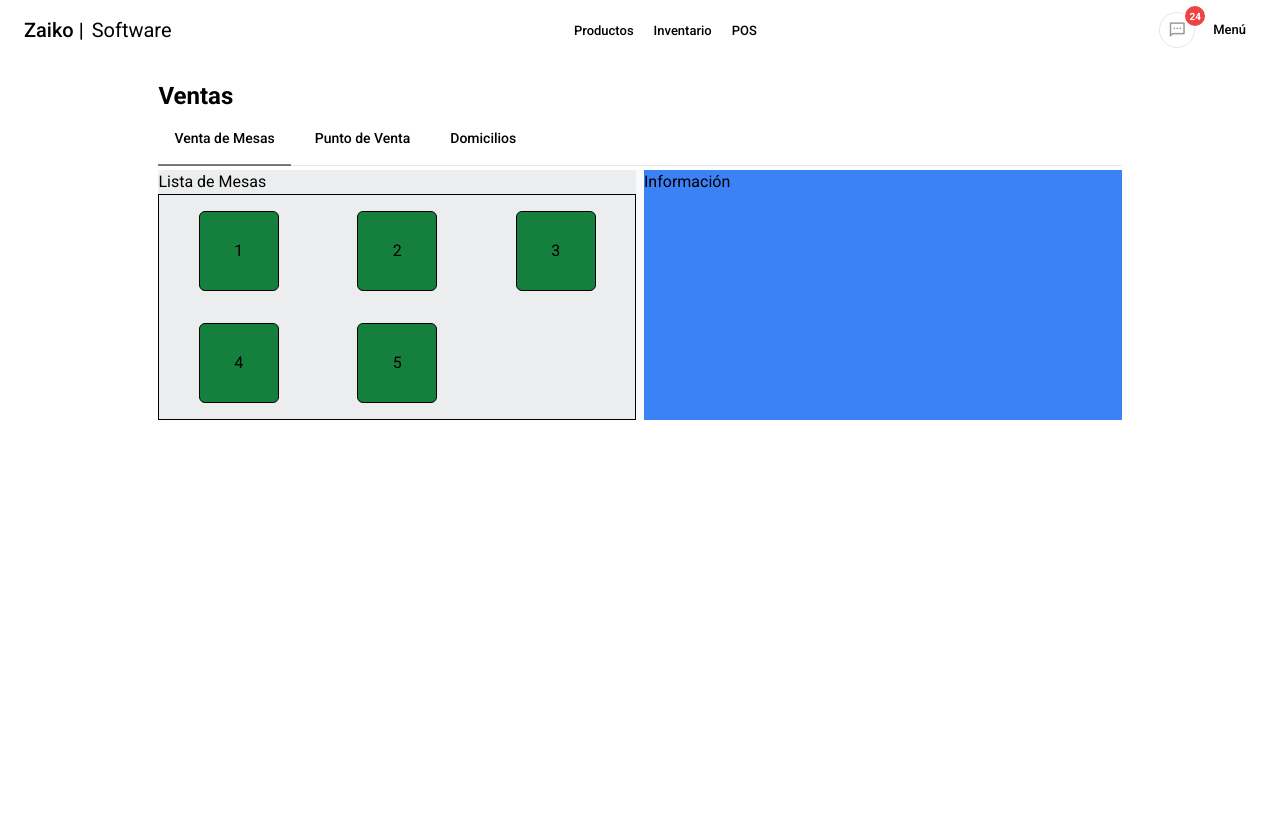
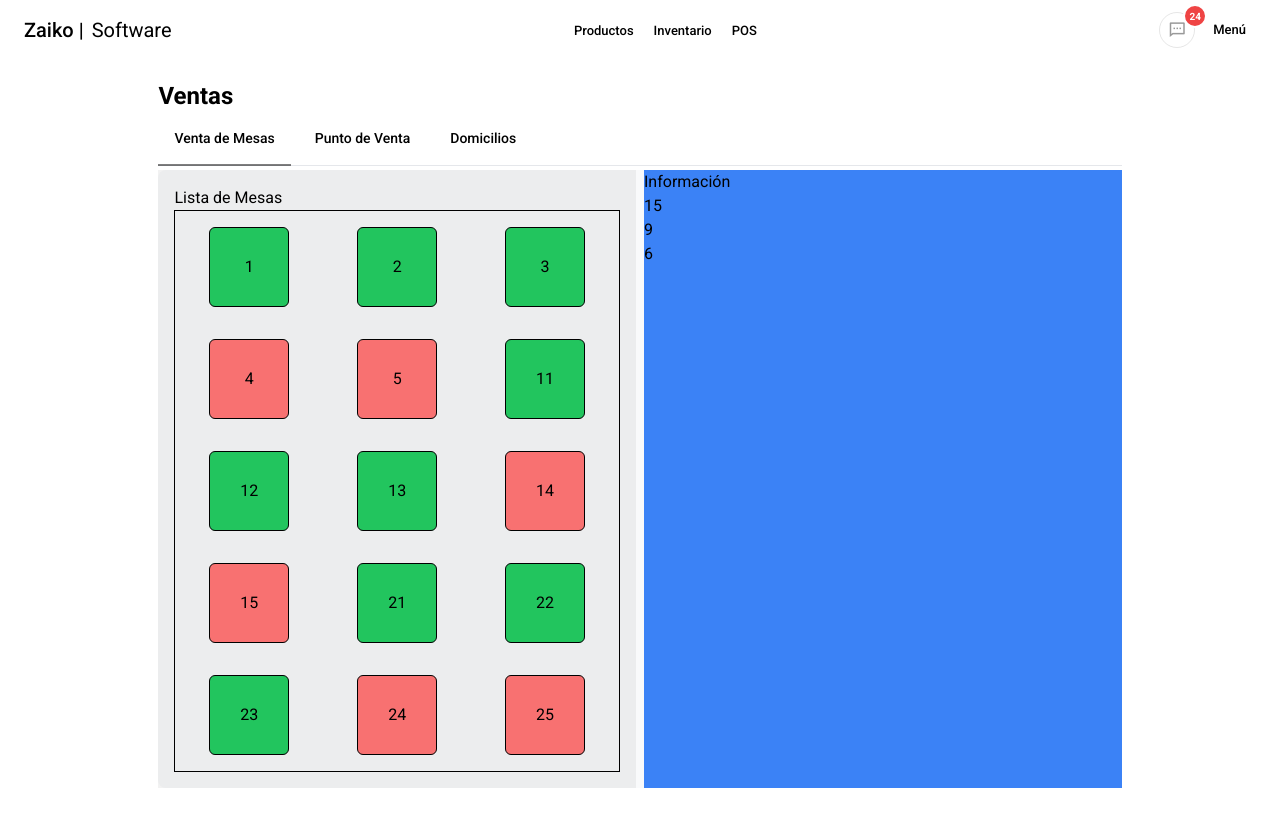
Before and after one commit to dejeloper/zaiko-app, a Next.js app: page /sales in a window 1280 px wide. Shown: the top 826 px of the page. Before the commit the page ends 800 px from the top, so only its background shows below. Built offline with nearby package versions, Linux system fonts and the light colour scheme.

Commit message:
Update table component, temporarily unlink other components

```diff
--- a/src/components/SalesTable/SalesTableList.tsx
+++ b/src/components/SalesTable/SalesTableList.tsx
@@ -20,7 +20,7 @@ const listTables = [
 
 export const SalesTableList = () => {
   return (
-    <>
+    <div className="p-4">
       <h4>Lista de Mesas</h4>
       <div className="grid xxs:grid-cols-2 md:grid-cols-3 justify-center text-center border border-black">
         {
@@ -31,6 +31,6 @@ export const SalesTableList = () => {
           })
         }
       </div>
-    </>
+    </div>
   )
 }
--- a/src/components/sales/Tables.tsx
+++ b/src/components/sales/Tables.tsx
@@ -1,13 +1,178 @@
+import { useEffect, useState } from "react"
 import { SalesTableList } from "../SalesTable/SalesTableList"
 
+const listTables = [
+  {
+    id: 1,
+    textInformation: "Información 1",
+    zone: 'Sala 1',
+    enabled: true,
+  },
+  {
+    id: 2,
+    textInformation: "Información 2",
+    zone: 'Sala 1',
+    enabled: true,
+  },
+  {
+    id: 3,
+    textInformation: "Información 3",
+    zone: 'Sala 1',
+    enabled: true,
+  },
+  {
+    id: 4,
+    textInformation: "Información 4",
+    zone: 'Sala 1',
+    enabled: false,
+  },
+  {
+    id: 5,
+    textInformation: "Información 5",
+    zone: 'Sala 1',
+    enabled: false,
+  },
+  {
+    id: 11,
+    textInformation: "Información 1",
+    zone: 'Sala 2',
+    enabled: true,
+  },
+  {
+    id: 12,
+    textInformation: "Información 2",
+    zone: 'Sala 2',
+    enabled: true,
+  },
+  {
+    id: 13,
+    textInformation: "Información 3",
+    zone: 'Sala 2',
+    enabled: true,
+  },
+  {
+    id: 14,
+    textInformation: "Información 4",
+    zone: 'Sala 2',
+    enabled: false,
+  },
+  {
+    id: 15,
+    textInformation: "Información 5",
+    zone: 'Sala 2',
+    enabled: false,
+  },
+  {
+    id: 21,
+    textInformation: "Información 1",
+    zone: 'Sala Exterior',
+    enabled: true,
+  },
+  {
+    id: 22,
+    textInformation: "Información 2",
+    zone: 'Sala Exterior',
+    enabled: true,
+  },
+  {
+    id: 23,
+    textInformation: "Información 3",
+    zone: 'Sala Exterior',
+    enabled: true,
+  },
+  {
+    id: 24,
+    textInformation: "Información 4",
+    zone: 'Sala Exterior',
+    enabled: false,
+  },
+  {
+    id: 25,
+    textInformation: "Información 5",
+    zone: 'Sala Exterior',
+    enabled: false,
+  },
+]
+
 export const Tables = () => {
+  const [textInformation, setTextInformation] = useState("")
+  let countTable = 0;
+  let countTableEnabled = 0;
+  let countTableDisabled = 0;
+
+  const conteo = () => {
+    listTables.forEach((table) => {
+      countTable++;
+      if (table.enabled)
+        countTableEnabled++;
+      else
+        countTableDisabled++;
+    })
+  }
+
+  conteo();
+
   return (
     <div className='grid xxs:grid-cols-1 xs:grid-cols-2 gap-2'>
       <div className="bg-black/5">
-        <SalesTableList />
+        {/* <SalesTableList /> */}
+        <div className="p-4">
+          <h4>Lista de Mesas</h4>
+          <div className="grid xxs:grid-cols-2 md:grid-cols-3 justify-center text-center border border-black">
+            {
+              listTables.map((t) => {
+
+                return (
+                  // <SalesTable key={t.id} id={t.id} />
+                  <div className="m-4" key={t.id}>
+                    {
+                      t.id &&
+                      <button onClick={() => {
+                        setTextInformation(t.textInformation)
+
+                      }}>
+                        <div className={`flex flex-col justify-center items-center mx-auto rounded-md border border-black w-[80px] h-[80px] ${t.enabled ? 'bg-green-500' : 'bg-red-400'}`}>
+                          {t.id.toString()}
+                        </div>
+                      </button>
+                    }
+                  </div>
+                )
+              })
+            }
+          </div>
+        </div>
       </div>
       <div className="bg-blue-500">
         <h4>Información</h4>
+        {
+          textInformation &&
+          <p>
+            {
+              textInformation
+            }
+          </p>
+        }
+        {
+          countTable &&
+          <>
+            <p>
+              {
+                countTable.toString()
+              }
+            </p>
+            <p>
+              {
+                countTableEnabled.toString()
+              }
+            </p>
+            <p>
+              {
+                countTableDisabled.toString()
+              }
+            </p>
+          </>
+        }
       </div>
     </div>
   )
```
